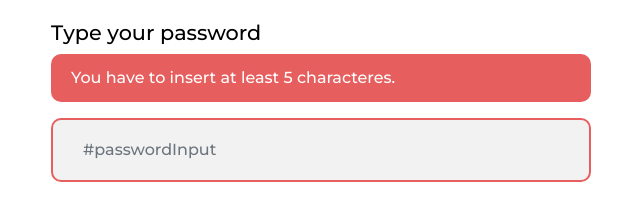
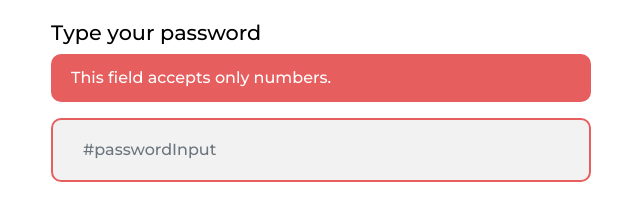
Before and after one commit to margato/fva, a plain HTML site: page index.html in a window 1280 px wide. Both pictures are taken after a click on the button "Validate form". Shown: the part 435-636 px from the top of the page, 319-959 px from the left. Drawn offline with nearby package versions, Linux system fonts and the light colour scheme.

Commit message:
invalid label is not a required div in form structure

```diff
--- a/fva.js
+++ b/fva.js
@@ -28,6 +28,8 @@ function setInputRule(inputId, rules, debug = false) {
 
     const input = document.querySelector("#" + inputId);
     let invalidLabel = document.querySelector("#" + inputId + "-invalid");
+    let labelExists = invalidLabel ? true : false;
+    console.log(labelExists + ":" + JSON.stringify(invalidLabel.id));
 
     /**
      * Set an element with id `${inputId}-debug` to debug an specific set of rules
@@ -43,63 +45,70 @@ function setInputRule(inputId, rules, debug = false) {
     }
 
     if ("number" in rules) {
-        rules.number && typeof Number(input.value) == "number"
+        rules.number && typeof Number(input.value) == "number" && input.value > 0
             ? null
             : (valid++ ,
+                labelExists ? (
                     (invalidLabel.innerHTML = "This field accepts only numbers.<br>"),
-                (invalidLabel.style.display = "block"));
+                    (invalidLabel.style.display = "block")) : null);
     }
 
     if ("required" in rules) {
         rules.required && input.value.length > 0
             ? null
             : (valid++ ,
-                (invalidLabel.innerHTML = "This input field is required.<br>"),
-                (invalidLabel.style.display = "block"));
+                labelExists ? (
+                    (invalidLabel.innerHTML = "This field is required.<br>"),
+                    (invalidLabel.style.display = "block")) : null);
     }
 
     if ("min" in rules) {
         input.value.length >= rules.min
             ? null
             : (valid++ ,
-                (invalidLabel.innerHTML =
-                    "You have to insert at least " + rules.min + " characteres."),
-                (invalidLabel.style.display = "block"));
+                labelExists ? (
+                    (invalidLabel.innerHTML = "You have to insert at least " + rules.min + " characteres."),
+                    (invalidLabel.style.display = "block")) : null);
     }
 
     if ("max" in rules) {
         input.value.length <= rules.max
             ? null
             : (valid++ ,
+                labelExists ? (
                     (invalidLabel.innerHTML = "Limit of " + rules.max + " chars reached."),
-                (invalidLabel.style.display = "block"));
+                    (invalidLabel.style.display = "block")) : null);
     }
 
     if ("containsIgnoreCase" in rules) {
         input.value.toLowerCase().includes(rules.containsIgnoreCase.toLowerCase())
             ? null
             : (valid++ ,
-                (invalidLabel.innerHTML =
-                    "It must include <u>" + rules.containsIgnoreCase + "</u>"),
-                (invalidLabel.style.display = "block"));
+                labelExists ? (
+                    (invalidLabel.innerHTML = "It must include <u>" + rules.containsIgnoreCase + "</u>."),
+                    (invalidLabel.style.display = "block")) : null);
     }
 
     if ("email" in rules) {
         /^[^\s@]+@[^\s@]+\.[^\s@]+$/.test(input.value)
             ? null
             : (valid++ ,
-                (invalidLabel.style.display = "block"),
-                (invalidLabel.innerHTML = "Invalid email."));
+                labelExists ? (
+                    (invalidLabel.innerHTML = "Invalid email."),
+                    (invalidLabel.style.display = "block")) : null);
     }
 
     //Valid => number of times the input is invalid
     if (valid == 0) {
+        if (labelExists) {
             invalidLabel.textContent = "";
             invalidLabel.style.display = "none";
             document.querySelector("#" + inputId + "-debug").style.display = "none";
             input.classList.remove("fva-invalid");
+        }
         return true;
     } else {
+        if (labelExists)
             input.classList.add("fva-invalid");
         return false;
     }
--- a/index.html
+++ b/index.html
@@ -126,6 +126,9 @@
                 <button class="btn btn-block" onclick="validate()">
                     Validate form
                 </button>
+                <div style="margin-top: 20px;" class="alert alert-success" role="alert" id="success">Form
+                    validated with <b>0</b> errors.
+                </div>
             </div>
         </div>
     </div>
@@ -149,12 +152,10 @@
                 containsIgnoreCase: "@unesp.br"
             };
             const passwordRules = {
-                required: true,
-                min: 5
+                number: true
             };
             const nameRules = {
                 required: true,
-                number: true,
                 min: 2
             };
 
@@ -163,9 +164,11 @@
                 emailInput: emailRules,
                 passwordInput: passwordRules
             }).then(() => {
-                console.log("Valid form");
+                console.log("Valid form.")
+                document.querySelector("#success").style.display = "block";
             }).catch(() => {
                 console.log("Invalid form");
+                document.querySelector("#success").style.display = "none";
             });
         }
     </script>
```
Lines whose indentation alone changed are shown as unchanged.
